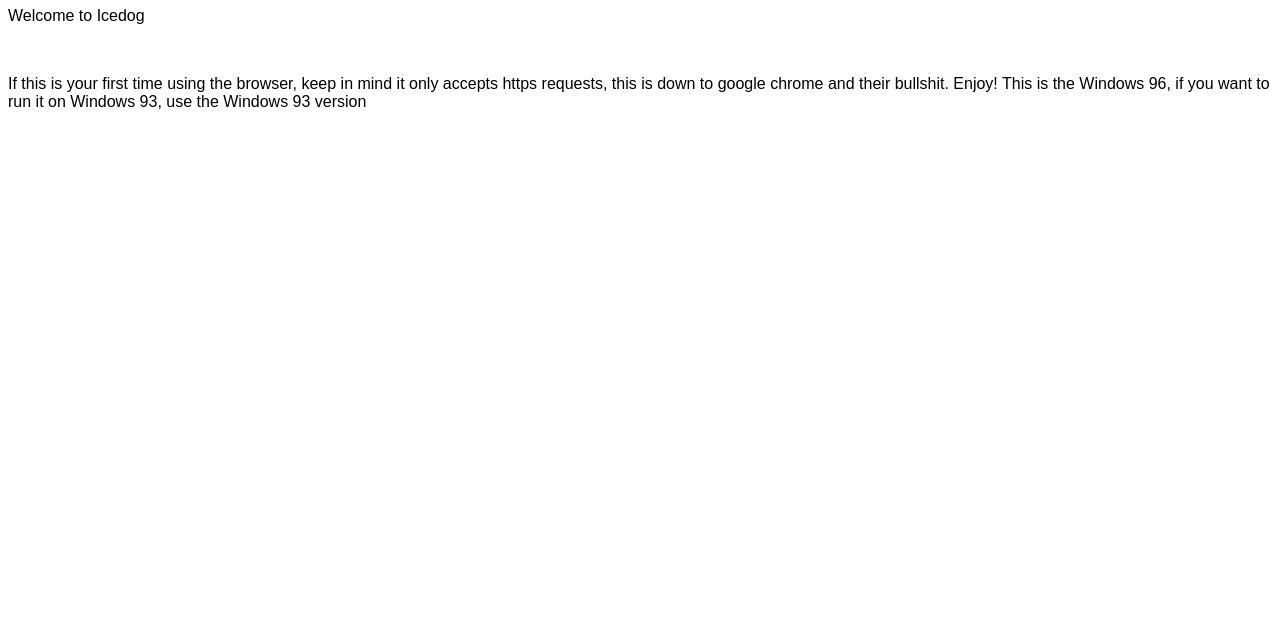
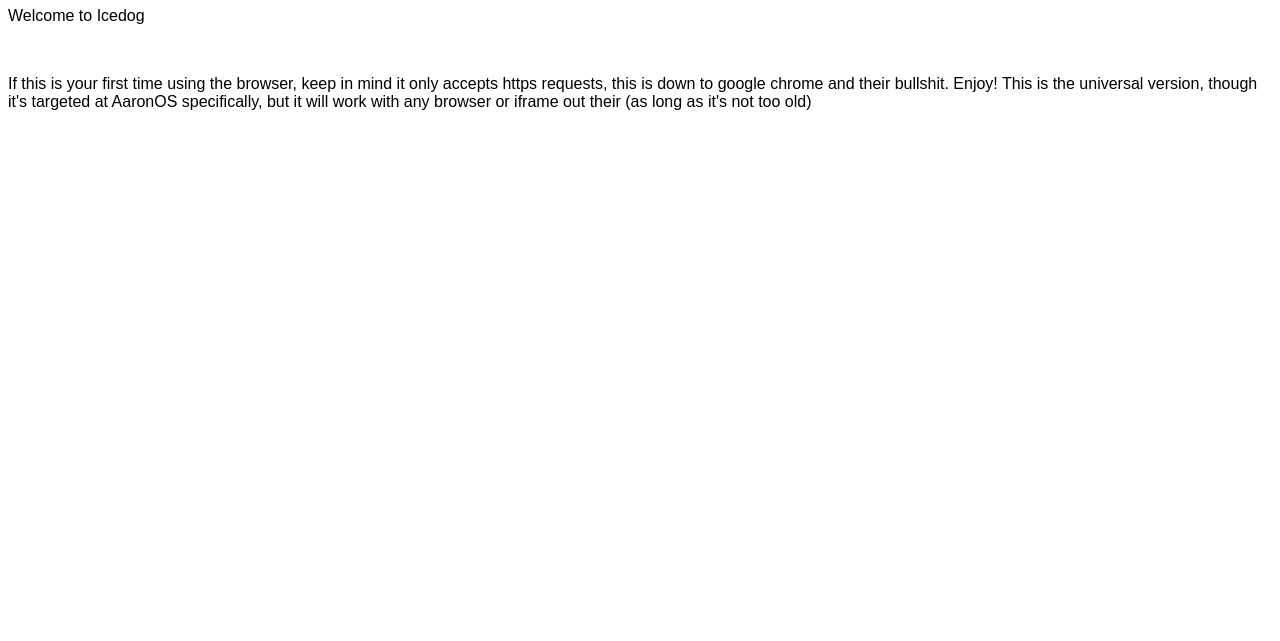
Before and after one commit to Rowan-Bird/Icedog96, a plain HTML site: page index.html in a window 1280 px wide. Shown: the part 159-800 px from the top of the page. Drawn offline with Linux system fonts and the light colour scheme.

Commit message:
Update index.html

```diff
--- a/index.html
+++ b/index.html
@@ -34,7 +34,7 @@ p {
 <button onclick="back()"><</button>
 <button onclick="forward()">></button>
 <button onclick="search()">Go</button>
-<button onclick="appwindow:close_window" >Exit</button>
+<button onclick="appwindow:close_window">Exit</button>
 <input id="address" value="" autocomplete="off" autofill="on"></input>
 
 
@@ -46,7 +46,7 @@ p {
 
 <div id="start" style="display:block;">
   <h1>Icedog</h1>
-  <p>Welcome to Icedog</p><br><p>If this is your first time using the browser, keep in mind it only accepts https requests, this is down to google chrome and their bullshit. Enjoy! This is the Windows 96, if you want to run it on Windows 93, use the Windows 93 version</p>
+  <p>Welcome to Icedog</p><br><p>If this is your first time using the browser, keep in mind it only accepts https requests, this is down to google chrome and their bullshit. Enjoy! This is the universal version, though it's targeted at AaronOS specifically, but it will work with any browser or iframe out their (as long as it's not too old)</p>
 
 </div>
 </html>
```
